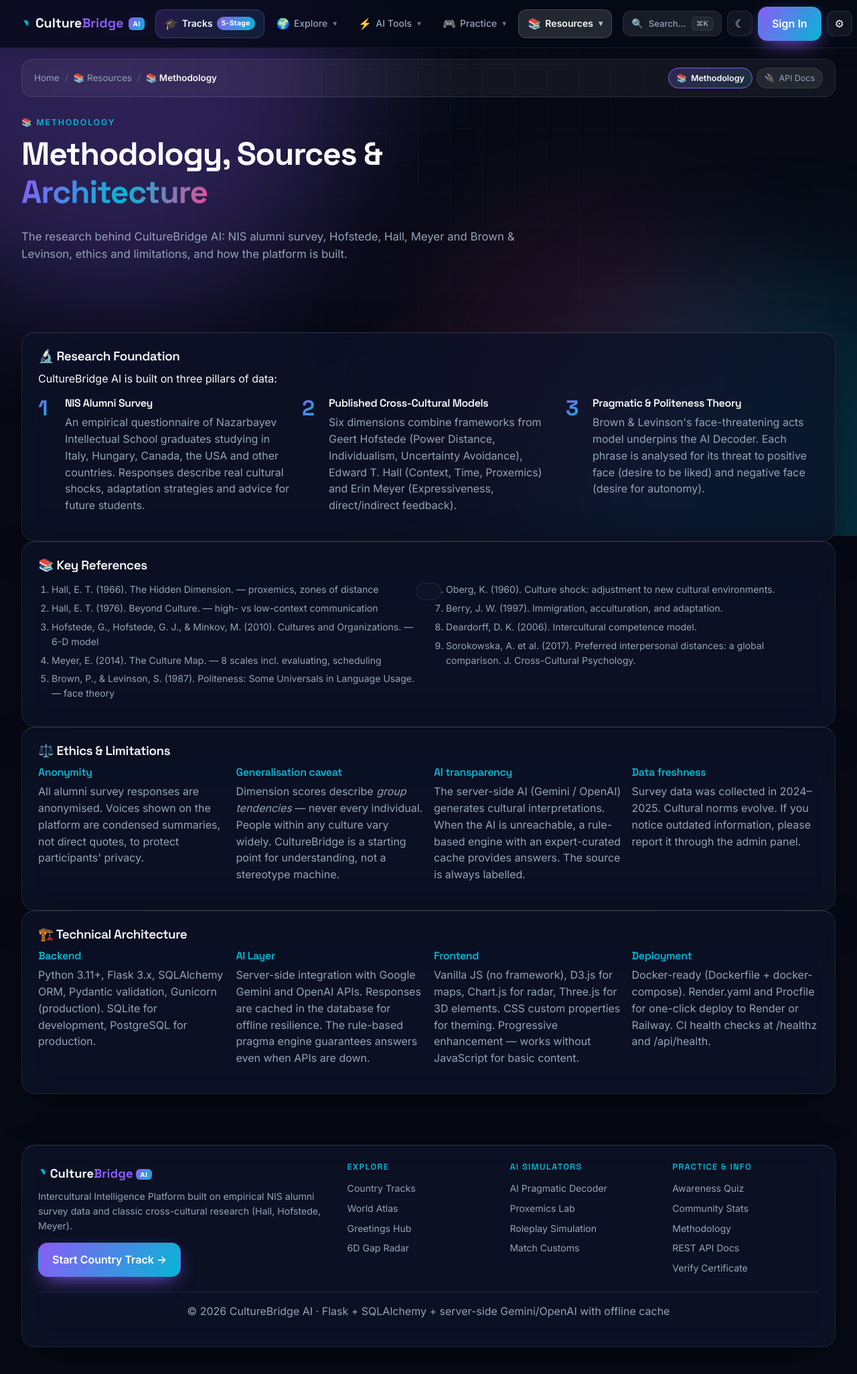
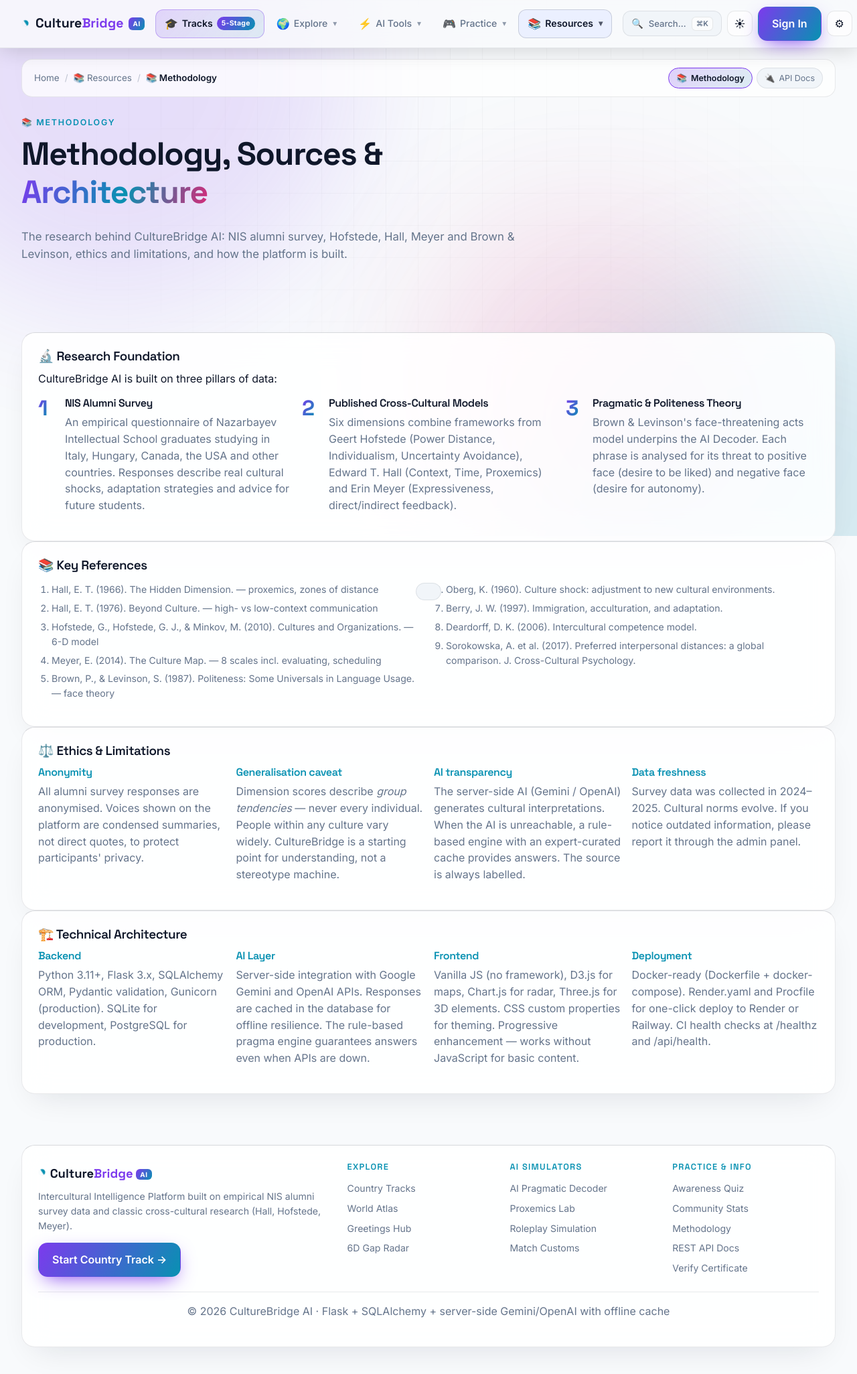
Before and after one commit to kadirovroma141-svg/CultureBridge, a Flask app: page /about in a window 1280 px wide. Shown: the whole page at 67% size. Run offline with Flask 3, Linux system fonts and the light colour scheme; data comes from the database, SQL or seed files in the repository; data that the repository does not hold is empty; some libraries are stand-ins or nearby versions.

Commit message:
Open the site in light theme by default; dark only when the visitor picks it
Co-Authored-By: Claude Opus 5.5 <noreply@anthropic.com>

```diff
--- a/app/static/js/theme-init.js
+++ b/app/static/js/theme-init.js
@@ -1,6 +1,7 @@
 // Applies the saved theme before first paint (external file: the CSP forbids inline scripts).
-try { const t = localStorage.getItem("cb-theme"); if (t) document.documentElement.dataset.theme = t; } catch (e) {}
+// Light is the default; dark only if the visitor chose it with the theme button.
+try { const t = localStorage.getItem("cb-theme"); if (t === "dark" || t === "light") document.documentElement.dataset.theme = t; } catch (e) {}
 document.addEventListener("DOMContentLoaded", () => {
   const m = document.querySelector('meta[name="theme-color"]');
-  if (m && document.documentElement.dataset.theme === "light") m.content = "#f8fafc";
+  if (m) m.content = document.documentElement.dataset.theme === "dark" ? "#070a15" : "#f8fafc";
 });
--- a/app/templates/base.html
+++ b/app/templates/base.html
@@ -1,14 +1,14 @@
 <!doctype html>
-<html lang="en" data-theme="dark">
+<html lang="en" data-theme="light">
 <head>
   <meta charset="utf-8">
   <meta name="viewport" content="width=device-width, initial-scale=1, viewport-fit=cover">
   <!-- Installable web app: iPhone "Add to Home Screen" + Android/desktop install -->
   <link rel="manifest" href="{{ url_for('web.manifest') }}">
-  <meta name="theme-color" content="#070a15">
+  <meta name="theme-color" content="#f8fafc">
   <meta name="apple-mobile-web-app-capable" content="yes">
   <meta name="mobile-web-app-capable" content="yes">
-  <meta name="apple-mobile-web-app-status-bar-style" content="black-translucent">
+  <meta name="apple-mobile-web-app-status-bar-style" content="default">
   <meta name="apple-mobile-web-app-title" content="CultureBridge">
   <link rel="apple-touch-icon" href="{{ url_for('static', filename='img/apple-touch-icon.png') }}">
   <title>{% block title %}CultureBridge AI{% endblock %}</title>
--- a/app/web.py
+++ b/app/web.py
@@ -253,7 +253,7 @@ def manifest():
     icon = lambda name, size, kind: {"src": url_for("static", filename=f"img/{name}"), "sizes": size, "type": kind}
     resp = jsonify(
         id="/", name="CultureBridge AI", short_name="CultureBridge", start_url="/", scope="/", display="standalone",
-        orientation="any", background_color="#070a15", theme_color="#070a15", description=BY_KEY["home"]["desc"],
+        orientation="any", background_color="#f8fafc", theme_color="#f8fafc", description=BY_KEY["home"]["desc"],
         categories=["education"],
         icons=[icon("icon-192.png", "192x192", "image/png"), icon("icon-512.png", "512x512", "image/png"),
                {**icon("icon-512.png", "512x512", "image/png"), "purpose": "maskable"},
```
Also changed, not shown: CLAUDE.md (+1 -1 lines).
